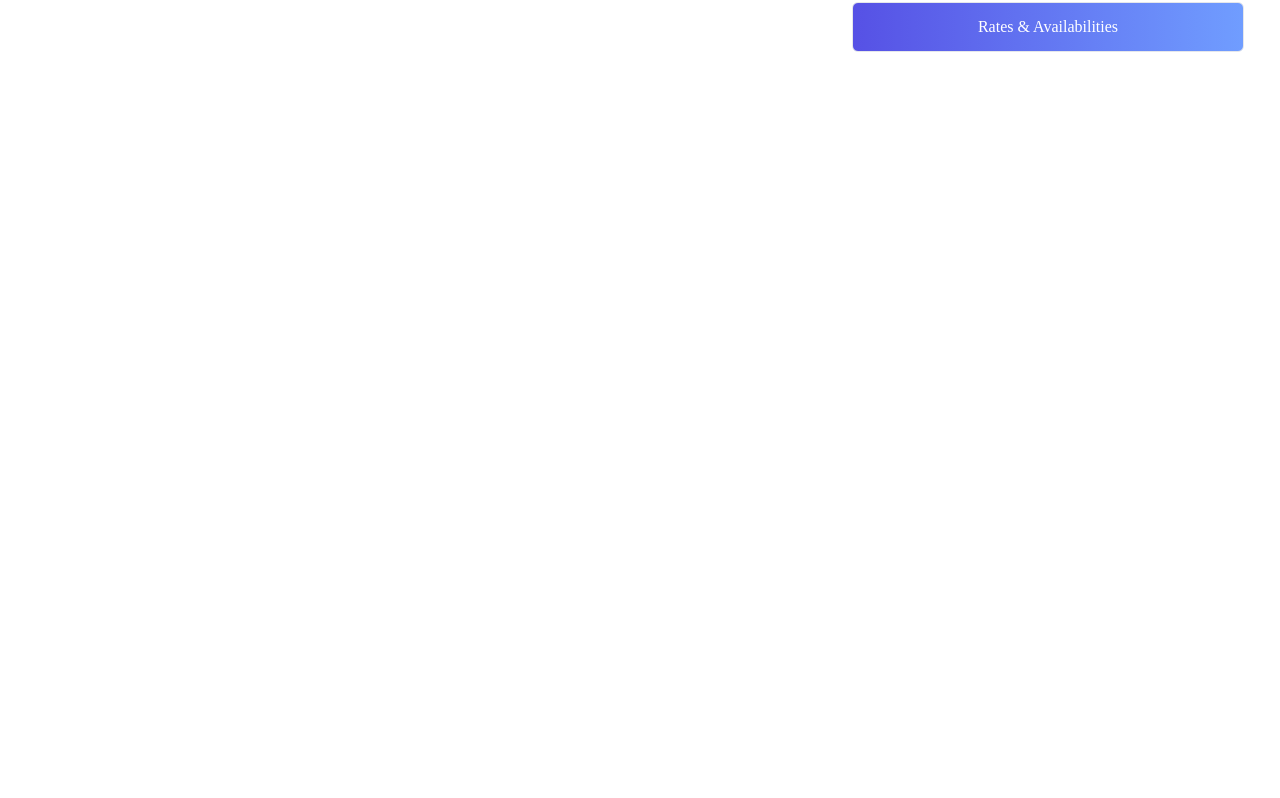
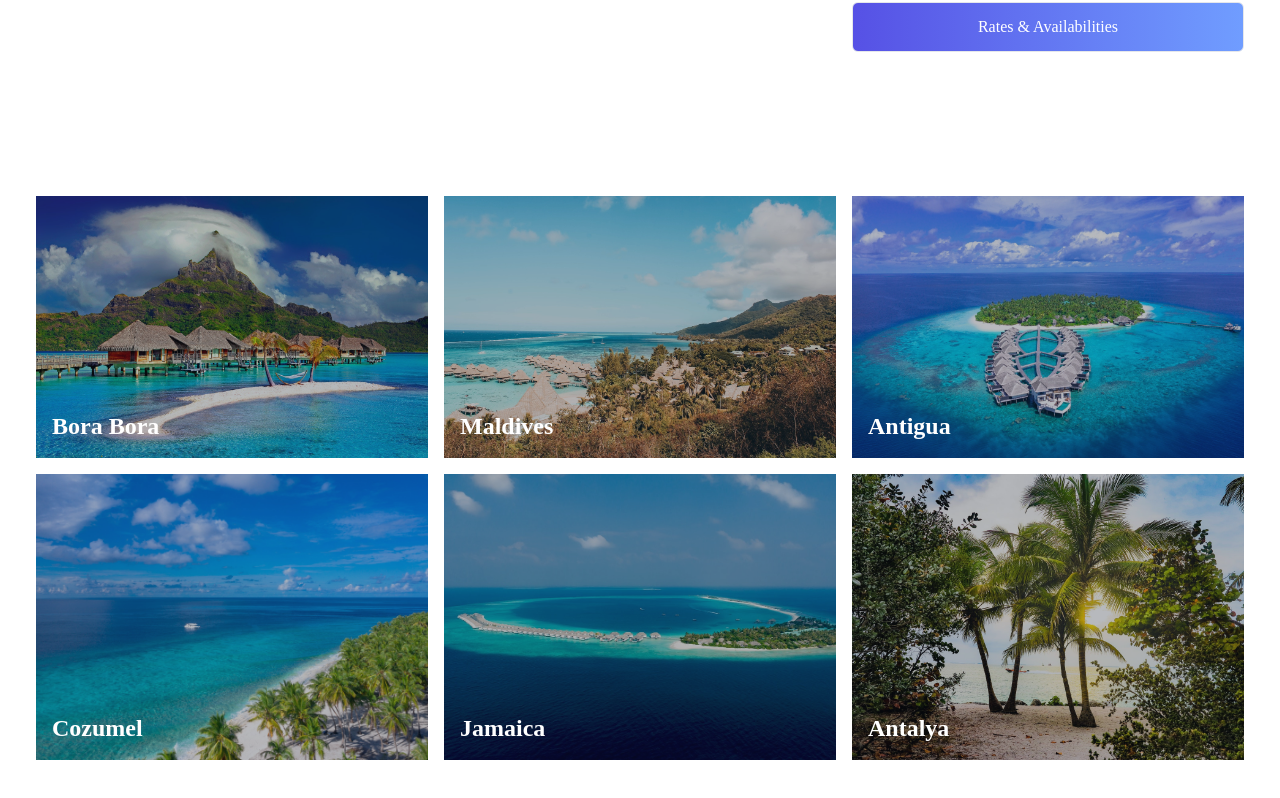
Before and after one commit to bobosii/travel-react-tailwind, a React (Create React App) app: page / in a window 1280 px wide. Shown: the part 1972-2770 px from the top of the page. Before the commit the page ends 2104 px from the top, so only its background shows below. Built offline with nearby package versions, Linux system fonts and the light colour scheme.

Commit message:
selects and selectCard section added

```diff
--- a/src/App.js
+++ b/src/App.js
@@ -3,6 +3,7 @@ import Navbar from "./components/Navbar";
 import Hero from "./components/Hero";
 import Destinations from "./components/Destinations";
 import Search from "./components/Search";
+import Selects from "./components/Selects";
 
 function App() {
   return (
@@ -11,6 +12,7 @@ function App() {
       <Hero />
       <Destinations />
       <Search />
+      <Selects/>
     </div>
   );
 }
--- /dev/null
+++ b/src/components/Selects.jsx
@@ -0,0 +1,23 @@
+import React from "react";
+import BaraBora from "../assets/borabora.jpg";
+import BaraBora2 from "../assets/borabora2.jpg";
+import KeyWest from "../assets/keywest.jpg";
+import Maldives from "../assets/maldives.jpg";
+import Maldives2 from "../assets/maldives2.jpg";
+import Maldives3 from "../assets/maldives3.jpg";
+import SelectsCard from "./SelectsCard";
+
+const Selects = () => {
+  return (
+    <div className="max-w-[1240px] grid mx-auto sm:grid-cols-2 lg:grid-cols-3 px-4 py-16 gap-4">
+      <SelectsCard bg={BaraBora} text = "Bora Bora" />
+      <SelectsCard bg={BaraBora2} text = "Maldives" />
+      <SelectsCard bg={Maldives} text = "Antigua" />
+      <SelectsCard bg={Maldives2} text = "Cozumel" />
+      <SelectsCard bg={Maldives3} text = "Jamaica" />
+      <SelectsCard bg={KeyWest} text = "Antalya" />
+    </div>
+  );
+};
+
+export default Selects;
--- /dev/null
+++ b/src/components/SelectsCard.jsx
@@ -0,0 +1,21 @@
+/* eslint-disable jsx-a11y/alt-text */
+import React from 'react'
+import BaraBora from "../assets/borabora.jpg";
+import BaraBora2 from "../assets/borabora2.jpg";
+import KeyWest from "../assets/keywest.jpg";
+import Maldives from "../assets/maldives.jpg";
+import Maldives2 from "../assets/maldives2.jpg";
+import Maldives3 from "../assets/maldives3.jpg";
+
+const SelectsCard = (props) => {
+  return (
+    <div className="relative">
+        <img className='w-full h-full object-cover' src={props.bg} />
+        <div className="bg-gray-900/30 absolute left-0 top-0 w-full h-full">
+          <p className="text-white bottom-4 left-4 font-bold text-2xl absolute">{props.text}</p>
+        </div>
+      </div>
+  )
+}
+
+export default SelectsCard
```
